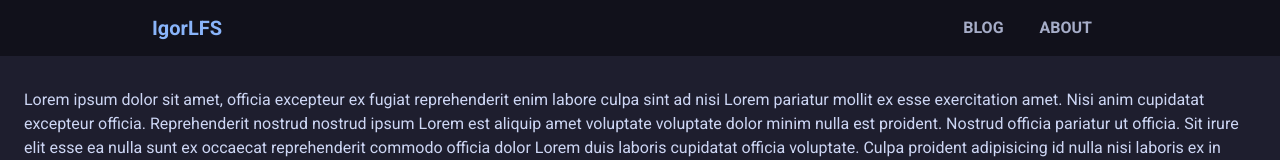
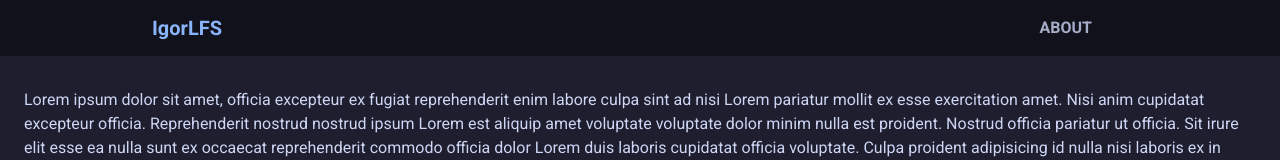
Before and after one commit to igorlfs/igorlfs.github.io, a SvelteKit app: page / in a window 1280 px wide. Shown: the top 160 px of the page. Built offline with nearby package versions, Linux system fonts and the light colour scheme.

Commit message:
chore: remove 'Blog' page

```diff
--- a/src/components/Header.svelte
+++ b/src/components/Header.svelte
@@ -2,10 +2,6 @@
     import { page } from "$app/stores";
 
     const pages = [
-        {
-            title: "Blog",
-            href: "/blog",
-        },
         {
             title: "About",
             href: "/about",
--- a/src/routes/blog/+page.svelte
+++ /dev/null
@@ -1,12 +0,0 @@
-<script>
-    import Footer from "../../components/Footer.svelte";
-    import Header from "../../components/Header.svelte";
-</script>
-
-<svelte:head>
-    <title>Blog</title>
-</svelte:head>
-
-<Header />
-
-<Footer />
```
